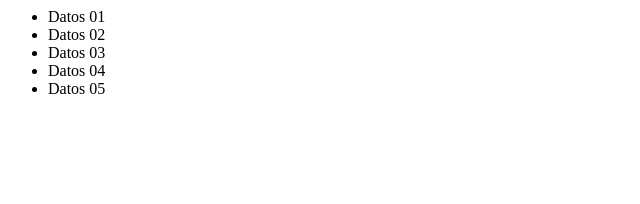
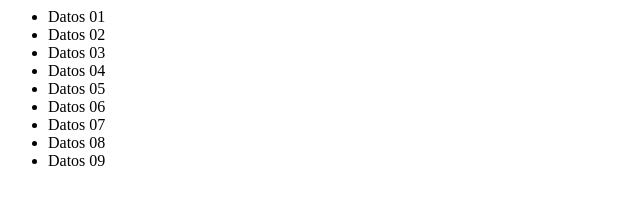
Before and after one commit to Dwardz/RPS, a plain HTML site: page index.html in a window 1280 px wide. Shown: the whole page, without its empty margins (0-640 px from the left). Drawn offline with Linux system fonts and the light colour scheme.

Commit message:
index.html

```diff
--- a/index.html
+++ b/index.html
@@ -13,6 +13,10 @@
  <li>Datos 03</li>
  <li>Datos 04</li>
  <li>Datos 05</li>
+ <li>Datos 06</li>
+ <li>Datos 07</li>
+ <li>Datos 08</li>
+ <li>Datos 09</li>
 </ul>
 
 
```
